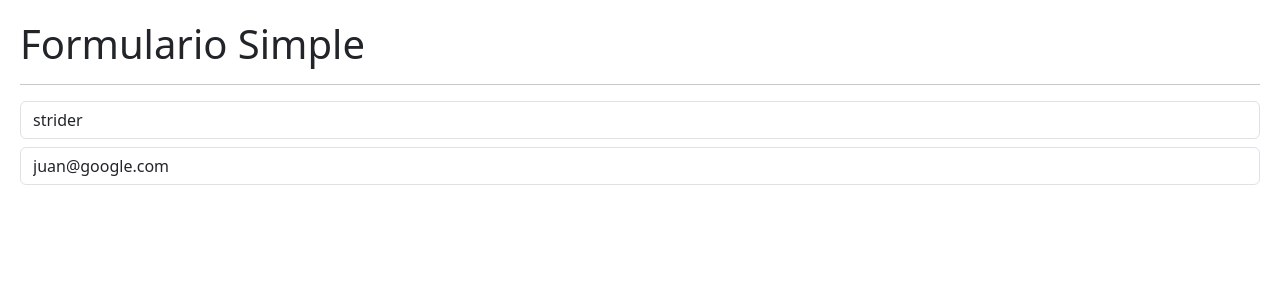
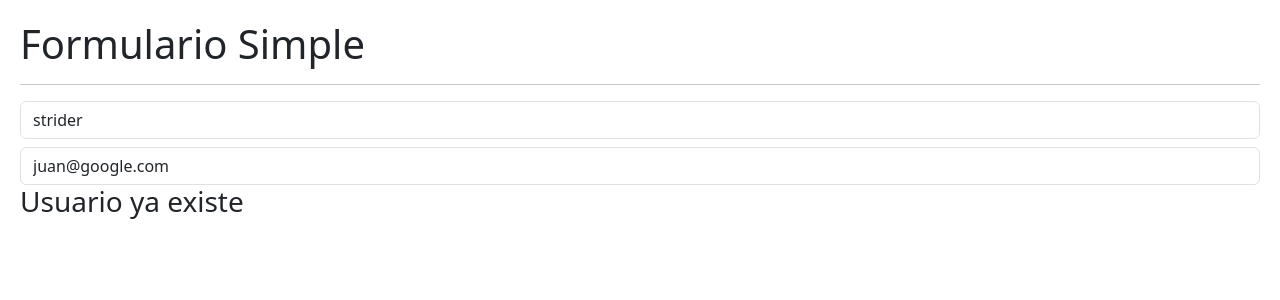
Before and after one commit to juanamezquitadoctus/Curso-React, a React (Vite) app in the folder 05-hook-app/: page / in a window 1280 px wide. Shown: the top 300 px of the page. Built offline with nearby package versions, Linux system fonts and the light colour scheme.

Commit message:
useEffect Dependencias y Parte a de useEffect unmount - Cleanup

```diff
--- /dev/null
+++ b/05-hook-app/src/02-useEffect/Message.jsx
@@ -0,0 +1,7 @@
+export const Message = () => {
+  return (
+    <>
+        <h3>Usuario ya existe</h3>
+    </>
+  )
+}
--- a/05-hook-app/src/02-useEffect/SimpleForm.jsx
+++ b/05-hook-app/src/02-useEffect/SimpleForm.jsx
@@ -1,4 +1,5 @@
-import { useEffect, useState } from "react"
+import { useEffect, useState } from "react";
+import { Message } from "./Message";
 
 export const SimpleForm = () => {
     const [formState, setFormState] = useState({
@@ -18,7 +19,15 @@ export const SimpleForm = () => {
 
     useEffect( () => {
         console.log('useEffect called!');
-    });
+    }, []);
+
+    useEffect( () => {
+        console.log('formState changed!');
+    }, [formState]);
+
+    useEffect( () => {
+        console.log('email changed!');
+    }, [email]);
 
     return (
         <>
@@ -40,6 +49,7 @@ export const SimpleForm = () => {
                 value={ email }
                 onChange={ onInputChange }
             />
+            <Message />
         </>
     )
 }
```
